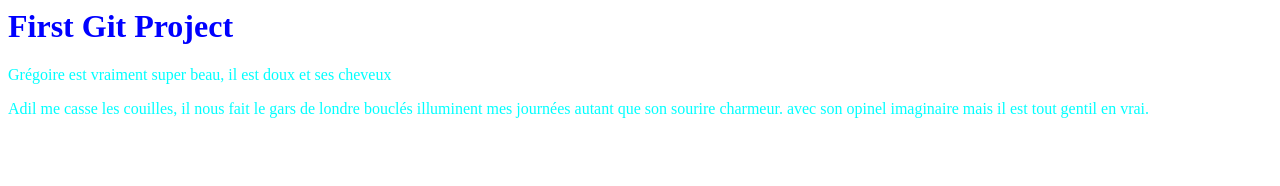
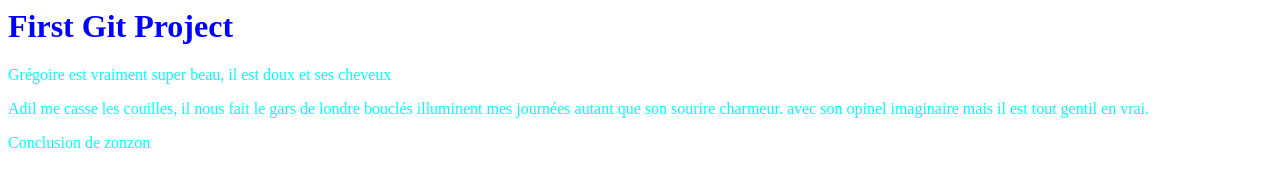
Before and after one commit to JorisPellegrin/first_git, a plain HTML site: page index.html in a window 1280 px wide. Drawn offline with Linux system fonts and the light colour scheme.

Commit message:
conclusion added

```diff
--- a/index.html
+++ b/index.html
@@ -11,5 +11,6 @@
             bouclés illuminent mes journées autant que son sourire charmeur.
             avec son opinel imaginaire mais il est tout gentil en vrai.
         </p>
+        <p>Conclusion de zonzon</p>
         </body>
 </html>
```
